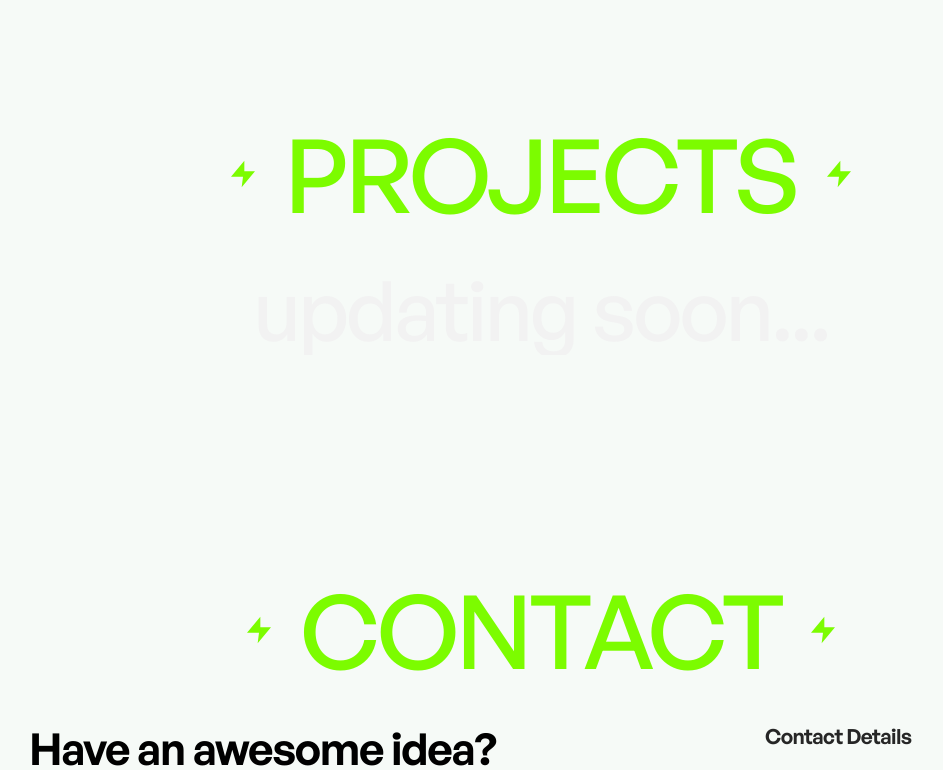
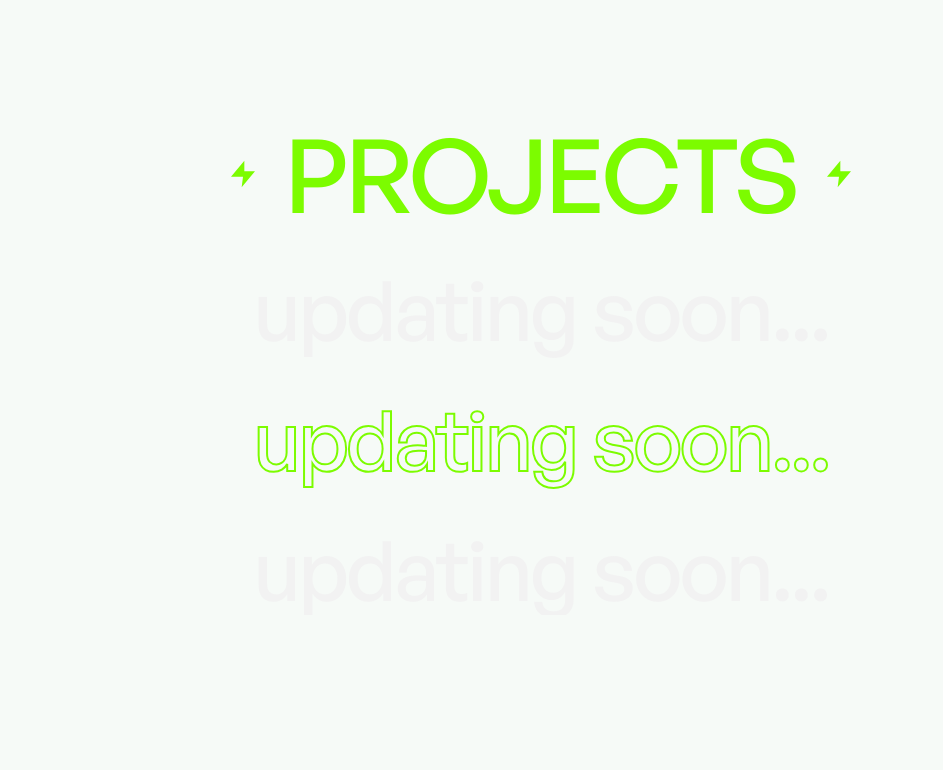
Before and after one commit to zeeshanhxider/portfolio-website, a React (Vite) app: page / in a window 1280 px wide. Shown: the part 3540-4310 px from the top of the page, without its empty margins (99-1042 px from the left). Built offline with nearby package versions, Linux system fonts and the light colour scheme.

Commit message:
updated styling

```diff
--- a/src/components/homepage/Works.jsx
+++ b/src/components/homepage/Works.jsx
@@ -5,13 +5,22 @@ export default function Works({ forwardedRef }) {
     <section
       ref={forwardedRef}
       id="works"
-      className="nav-change overflow-hidden my-[20%]"
+      className="nav-change my-[20%] overflow-hidden"
     >
-     <Heading title="Projects" />
-      <div className="mt-10 grid grid-cols-1 gap-16 gap-y-10 md:grid-cols-12">
+      <Heading title="Projects" />
+      <div className="mt-10 grid grid-cols-1 gap-16 gap-y-10 md:grid-cols-12"></div>
+      <div className="flex w-full items-center justify-center space-x-20">
+        <h1 className="text-heading-1 font-medium leading-[1.25em] text-primary-200 md:leading-[1.08em]">
+          updating soon...
+        </h1>
       </div>
-       <div className="flex w-full items-center space-x-20 justify-center">
-        <h1 className="text-heading-1 font-medium text-primary-200 leading-[1.25em] md:leading-[1.08em]">
+      <div className="flex w-full items-center justify-center space-x-20 py-10">
+        <h1 className="font-outline-2 text-heading-1 font-medium leading-[1.25em] text-secondary-600 text-transparent md:leading-[1.08em]">
+          updating soon...
+        </h1>
+      </div>
+      <div className="flex w-full items-center justify-center space-x-20">
+        <h1 className="text-heading-1 font-medium leading-[1.25em] text-primary-200 md:leading-[1.08em]">
           updating soon...
         </h1>
       </div>
--- a/src/index.css
+++ b/src/index.css
@@ -2,23 +2,19 @@
 @tailwind components;
 @tailwind utilities;
 
-
-
 @layer base {
-
   /* *{
     border: 1px solid red;
   } */
 
-
   ::-moz-selection {
-    background: #7cfc00
+    background: #7cfc00;
   }
   ::-webkit-selection {
-    background: #7cfc00
+    background: #7cfc00;
   }
   ::selection {
-    background: #7cfc00
+    background: #7cfc00;
   }
 
   .text-smooth {
@@ -26,7 +22,6 @@
     -webkit-font-smoothing: antialiased;
     -moz-osx-font-smoothing: grayscale;
   }
-
 
   @font-face {
     font-family: "CabinetGrotesk-Variable";
@@ -46,18 +41,18 @@
 
   @font-face {
     font-family: "NotoSansArabic_Condensed-Medium";
-    src: url("./assets/fonts/NotoSansArabic_Condensed-Medium.ttf") format("truetype");
+    src: url("./assets/fonts/NotoSansArabic_Condensed-Medium.ttf")
+      format("truetype");
     font-weight: 400;
     font-display: swap;
     font-style: normal;
   }
 
-
- @media (min-width: 640px) {
-  * {
-    cursor: none
+  @media (min-width: 640px) {
+    * {
+      cursor: none;
+    }
   }
-}
   a,
   p,
   span {
@@ -78,11 +73,15 @@
   .font-outline-3 {
     -webkit-text-stroke: 4px #7cfc00;
   }
+
+  .font-outline-2 {
+    -webkit-text-stroke: 2px #7cfc00;
+  }
 }
 
 @layer components {
   .button {
-    @apply  bg-accent-300 px-8 py-3 text-primary-200 rounded-full
+    @apply rounded-full bg-accent-300 px-8 py-3 text-primary-200;
   }
 }
 
@@ -90,7 +89,6 @@
   .title {
     clip-path: polygon(0 0, 200% 0, 100% 100%, 0% 100%);
     line-height: clamp(6rem, 16vw, 10rem);
-
   }
 
   nav a:hover ~ .cursor {
```
